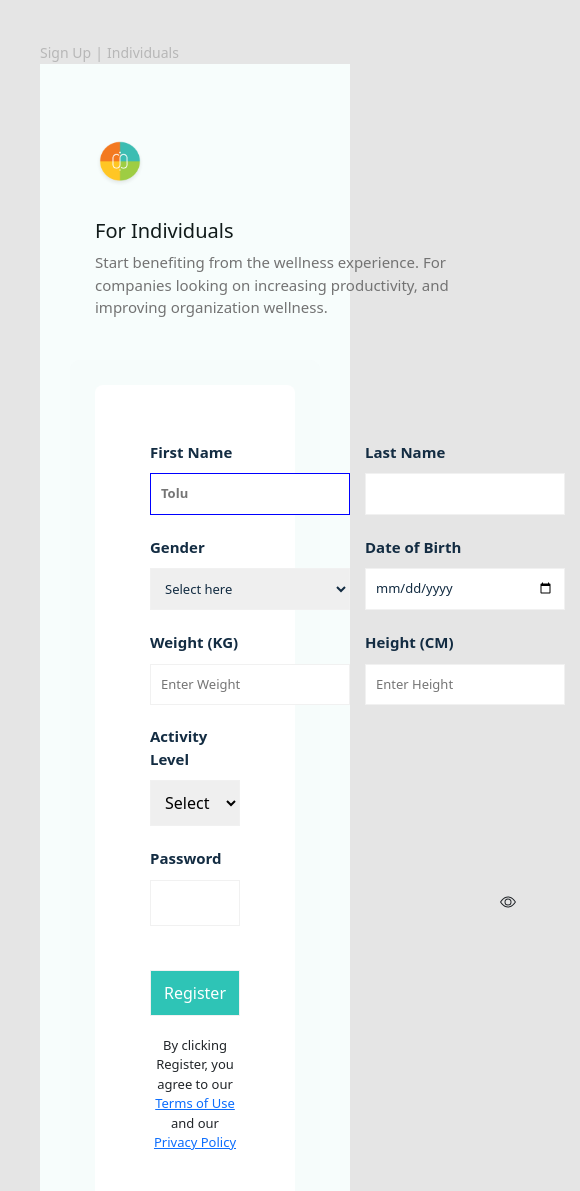
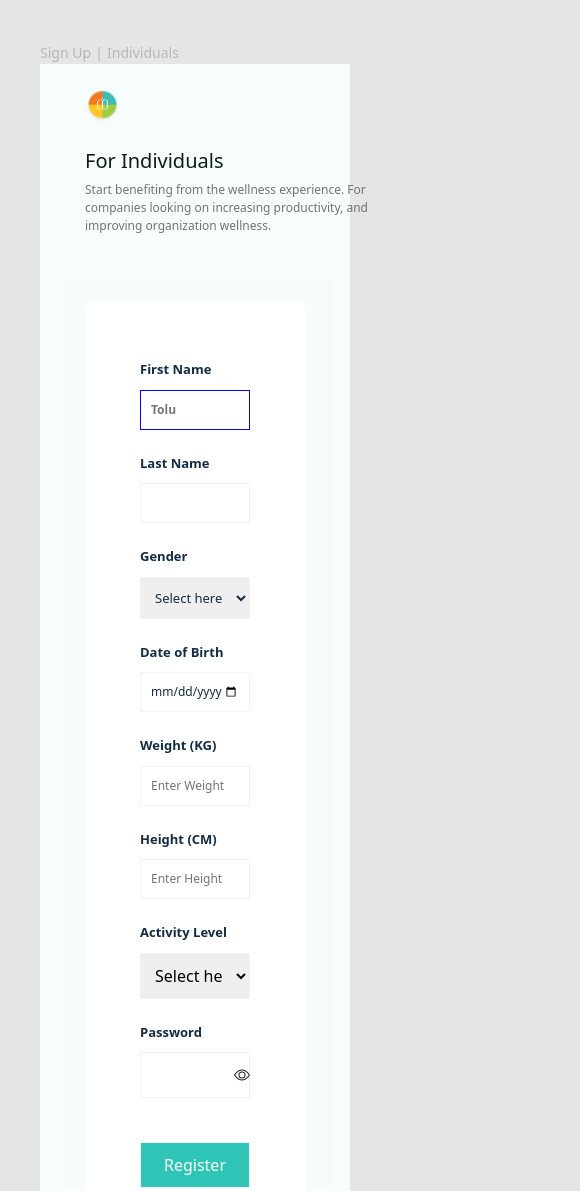
Before and after one commit to Olagoke1234/webDevelopmentTraining, a plain HTML site: page index.html in a window 390 px wide. Shown: the top 1191 px of the page, 580 px wide, since content can reach past the window. Drawn offline with nearby package versions, Linux system fonts and the light colour scheme.

Commit message:
All responsive aspects completed

```diff
--- a/style.css
+++ b/style.css
@@ -1,3 +1,4 @@
+/* Styling for large screens > 1200px */
 * {
   margin: 0;
   padding: 0;
@@ -131,7 +132,7 @@ svg {
   font-size: 13px;
   text-align: center;
 }
-
+/* Styling for medium devices < 1200px */
 @media screen and (max-width: 1200px) {
   #container1 {
     flex-direction: column;
@@ -150,7 +151,7 @@ svg {
   }
   #intro_info h1 {
     color: rgb(17, 27, 26);
-    font-size: 20px;
+    font-size: 30px;
     margin-top: 30px;
   }
   #signup {
@@ -162,3 +163,61 @@ svg {
     right: -350px;
   }
 }
+
+/* Styling for small devices 700px */
+@media screen and (max-width: 700px) {
+  #container1 {
+    padding: 200px 20px 20px 20px;
+  }
+  .partitioning {
+    flex-direction: column;
+  }
+  .partitioning > div input {
+    width: 100%;
+    font-size: 12px;
+  }
+  label {
+    font-size: 13px;
+  }
+  #gender {
+    width: 100%;
+  }
+  svg {
+    top: -57px;
+    right: -330px;
+  }
+  #intro_info img {
+    width: 40px;
+    height: 40px;
+  }
+  #intro_info h1 {
+    color: rgb(17, 27, 26);
+    font-size: 25px;
+    margin-top: 25px;
+  }
+  #intro_info p {
+    width: 300px;
+    font-size: 13px;
+  }
+}
+
+/* Styling for small devices 660px */
+@media screen and (max-width: 660px) {
+  svg {
+    bottom: 10%;
+    left: 85%;
+  }
+  #intro_info img {
+    width: 35px;
+    height: 35px;
+  }
+  #intro_info h1 {
+    color: rgb(17, 27, 26);
+    font-size: 20px;
+    margin-top: 25px;
+  }
+  #intro_info p {
+    width: 300px;
+    font-size: 12px;
+  }
+}
```
